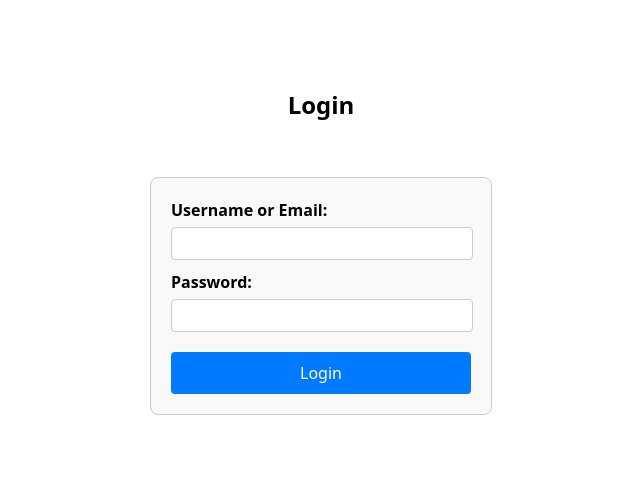
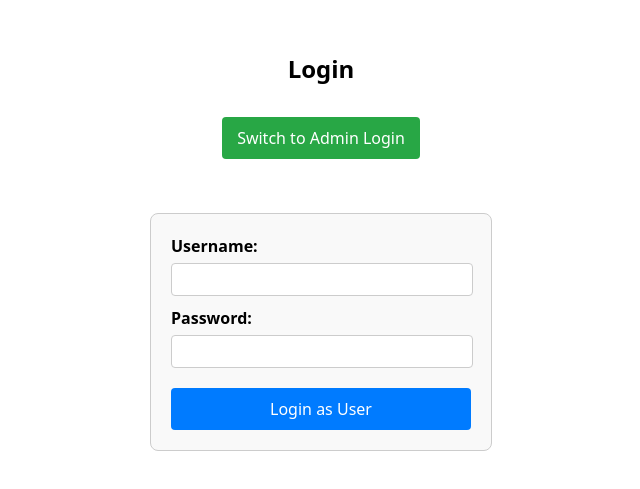
Before and after one commit to wesleynjerenga/recipe-finder, a React (Vite) app: page / in a window 1280 px wide. Shown: the part 159-648 px from the top of the page, without its empty margins (319-959 px from the left). Built offline with nearby package versions, Linux system fonts and the light colour scheme.

Commit message:
adding an admin page

```diff
--- a/src/App.css
+++ b/src/App.css
@@ -11,4 +11,5 @@
   justify-content: center;
   font-size: calc(10px + 2vmin);
   transition: background-color 0.3s ease;
+  align-items: center;
 }
--- a/src/login.jsx
+++ b/src/login.jsx
@@ -1,67 +1,71 @@
 import React, { useState } from 'react';
 
-// Accept onLoginSuccess as a prop
 function LoginPage({ onLoginSuccess }) {
   const [username, setUsername] = useState('');
   const [password, setPassword] = useState('');
-  const [error, setError] = useState(''); // Add error state for feedback
+  const [isAdmin, setIsAdmin] = useState(false);
+  const [error, setError] = useState('');
 
   const handleSubmit = (event) => {
     event.preventDefault();
-    setError(''); // Clear previous errors
-    // Add your actual login logic here (e.g., API call)
-    console.log('Attempting login with:', username, password);
+    setError('');
+    console.log('Attempting login with:', username, password, 'as', isAdmin ? 'admin' : 'user');
 
     // --- MOCK LOGIN ---
-    // Replace this with your actual authentication check
-    if (username === "user" && password === "password") {
-        console.log('Login successful');
+    if (isAdmin) {
+      // Admin login check
+      if (username === "admin" && password === "admin123") {
+        console.log('Admin login successful');
         if (onLoginSuccess) {
-          onLoginSuccess(); // Call the handler passed from App
+          onLoginSuccess({ isAdmin: true });
         }
+      } else {
+        console.log('Admin login failed');
+        setError('Invalid admin credentials');
+      }
     } else {
-        console.log('Login failed');
-        setError('Invalid username or password.'); // Provide feedback
+      // Regular user login check
+      if (username === "user" && password === "password") {
+        console.log('User login successful');
+        if (onLoginSuccess) {
+          onLoginSuccess({ isAdmin: false });
+        }
+      } else {
+        console.log('User login failed');
+        setError('Invalid username or password');
+      }
     }
     // --- END MOCK LOGIN ---
-
-    // Don't reset fields immediately if login fails, let user correct them
-    // setUsername('');
-    // setPassword('');
   };
 
-  // Basic centering styles - modified for full screen
   const containerStyle = {
     display: 'flex',
     flexDirection: 'column',
     alignItems: 'center',
     justifyContent: 'center',
-    minHeight: '100vh', // Use full viewport height
-    width: '100vw',     // Use full viewport width
+    minHeight: '100vh',
+    width: '100vw',
     textAlign: 'center',
-    // Optional: Add a background color if needed
-    // backgroundColor: '#eef',
-    // Ensure no external margins interfere (best handled globally, but can try here)
     margin: 0,
     padding: 0,
-    color: 'black', // Text color
+    color: 'black',
   };
 
   const formStyle = {
     display: 'flex',
     flexDirection: 'column',
-    gap: '10px', // Spacing between form elements
+    gap: '10px',
     padding: '20px',
     border: '1px solid #ccc',
     borderRadius: '8px',
     backgroundColor: '#f9f9f9',
-    minWidth: '300px' // Ensure form has some width
+    minWidth: '300px'
   };
 
   const inputGroupStyle = {
     display: 'flex',
     flexDirection: 'column',
-    alignItems: 'flex-start', // Align labels to the left
+    alignItems: 'flex-start',
     width: '100%'
   };
 
@@ -72,12 +76,12 @@ function LoginPage({ onLoginSuccess }) {
 
   const inputStyle = {
     padding: '8px',
-    width: 'calc(100% - 16px)', // Account for padding
+    width: 'calc(100% - 16px)',
     border: '1px solid #ccc',
     borderRadius: '4px'
   };
 
-   const buttonStyle = {
+  const buttonStyle = {
     padding: '10px 15px',
     backgroundColor: '#007bff',
     color: 'white',
@@ -88,21 +92,34 @@ function LoginPage({ onLoginSuccess }) {
   };
 
   const errorStyle = {
-      color: 'red',
-      marginTop: '0',
-      marginBottom: '10px', // Add space below error
-      minHeight: '1.2em' // Reserve space even when no error
+    color: 'red',
+    marginTop: '0',
+    marginBottom: '10px',
+    minHeight: '1.2em'
   };
 
+  const toggleButtonStyle = {
+    ...buttonStyle,
+    backgroundColor: isAdmin ? '#dc3545' : '#28a745',
+    marginBottom: '20px'
+  };
 
   return (
     <div style={containerStyle}>
       <h2>Login</h2>
-      {/* Display login errors */}
-      <p style={errorStyle}>{error || '\u00A0'}</p> {/* Use non-breaking space to maintain height */}
+      <button
+        style={toggleButtonStyle}
+        onClick={() => setIsAdmin(!isAdmin)}
+        type="button"
+      >
+        Switch to {isAdmin ? 'User' : 'Admin'} Login
+      </button>
+      <p style={errorStyle}>{error || '\u00A0'}</p>
       <form onSubmit={handleSubmit} style={formStyle}>
         <div style={inputGroupStyle}>
-          <label htmlFor="username" style={labelStyle}>Username or Email:</label>
+          <label htmlFor="username" style={labelStyle}>
+            {isAdmin ? 'Admin Username:' : 'Username:'}
+          </label>
           <input
             style={inputStyle}
             type="text"
@@ -113,7 +130,9 @@ function LoginPage({ onLoginSuccess }) {
           />
         </div>
         <div style={inputGroupStyle}>
-          <label htmlFor="password" style={labelStyle}>Password:</label>
+          <label htmlFor="password" style={labelStyle}>
+            {isAdmin ? 'Admin Password:' : 'Password:'}
+          </label>
           <input
             style={inputStyle}
             type="password"
@@ -123,7 +142,9 @@ function LoginPage({ onLoginSuccess }) {
             required
           />
         </div>
-        <button type="submit" style={buttonStyle}>Login</button>
+        <button type="submit" style={buttonStyle}>
+          Login as {isAdmin ? 'Admin' : 'User'}
+        </button>
       </form>
     </div>
   );
```
